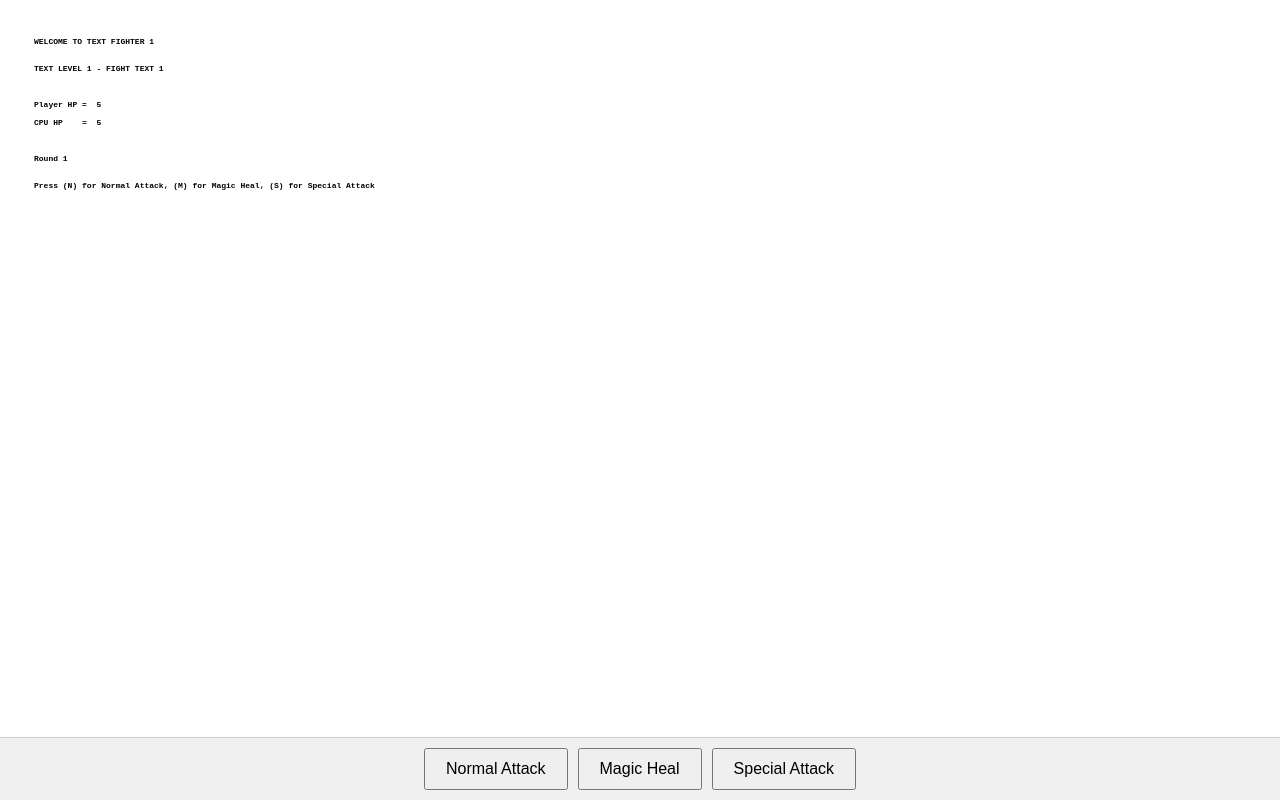
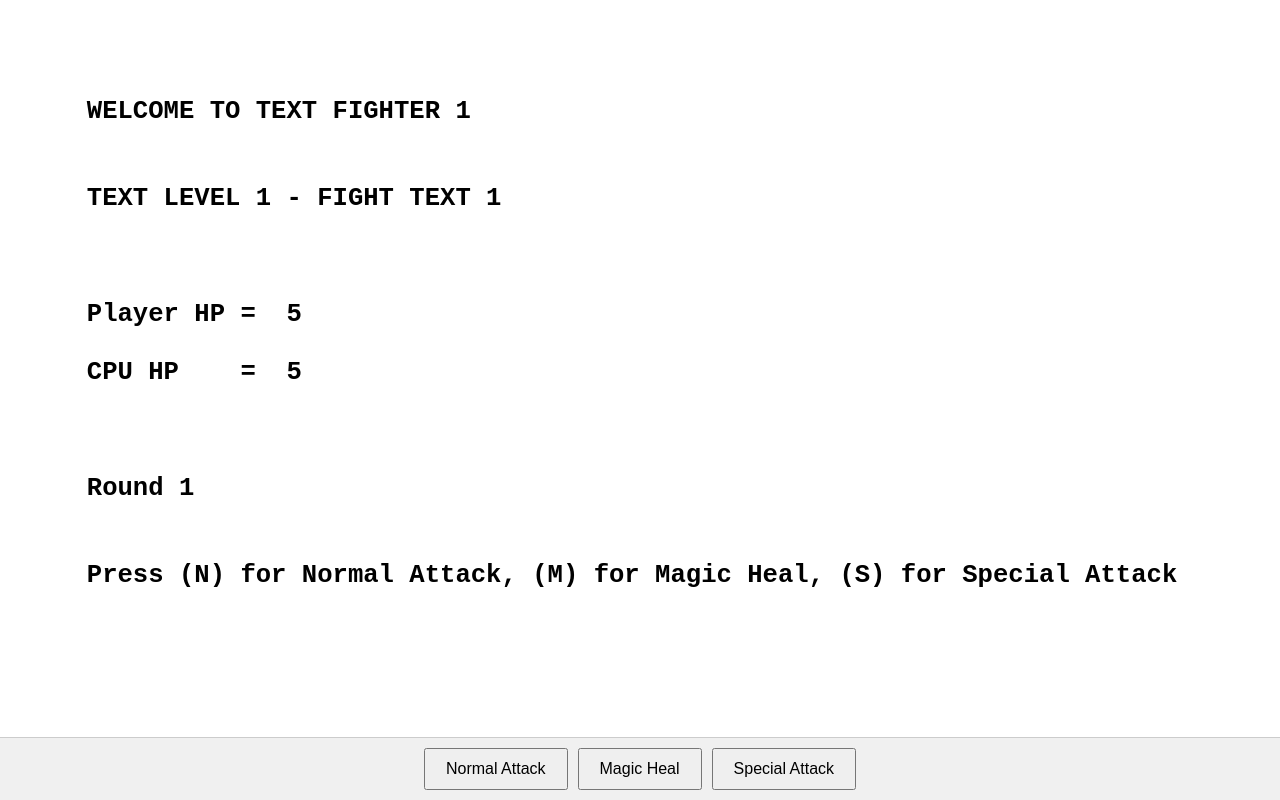
Before and after one commit to nerty101/nerty101.github.io, a plain HTML site: page index.html in a window 1280 px wide. Drawn offline with Linux system fonts and the light colour scheme.

Commit message:
text now resizes based on the width of the textarea

```diff
--- a/index.html
+++ b/index.html
@@ -85,6 +85,21 @@
   </div>
 
 <script>
+
+  // Resize text if necesary<!DOCTYPE html>
+  const textarea = document.getElementById('textArea');
+  const desiredWidthInCharacters = 50;
+
+  function adjustFontSize() {
+    const parentWidth = textarea.offsetWidth;
+    const newFontSize = parentWidth / desiredWidthInCharacters;
+    textarea.style.fontSize = `${newFontSize}px`;
+  }
+
+  // Adjust font size on page load and window resize
+  window.addEventListener('resize', adjustFontSize);
+  adjustFontSize();
+
   // Append a message to the game log
   function outputText(message) {
       textArea.value += message;
```
